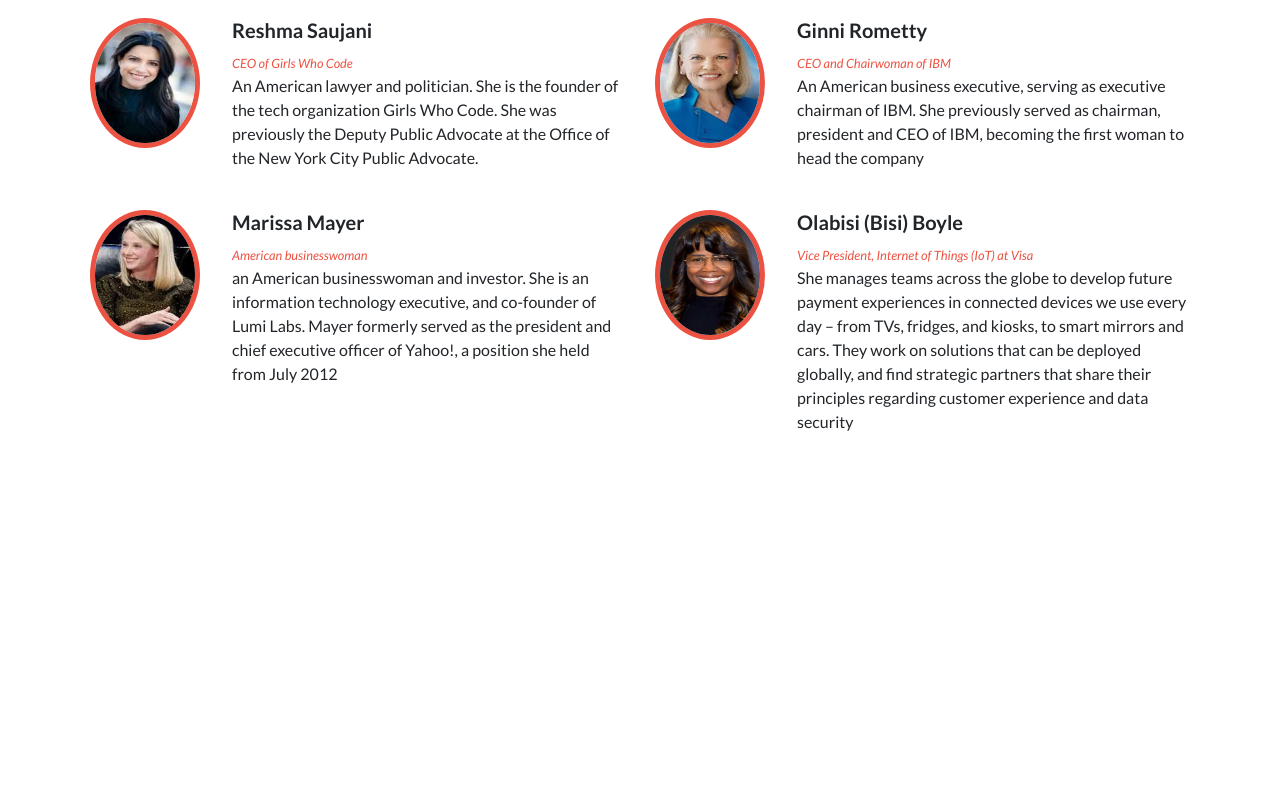
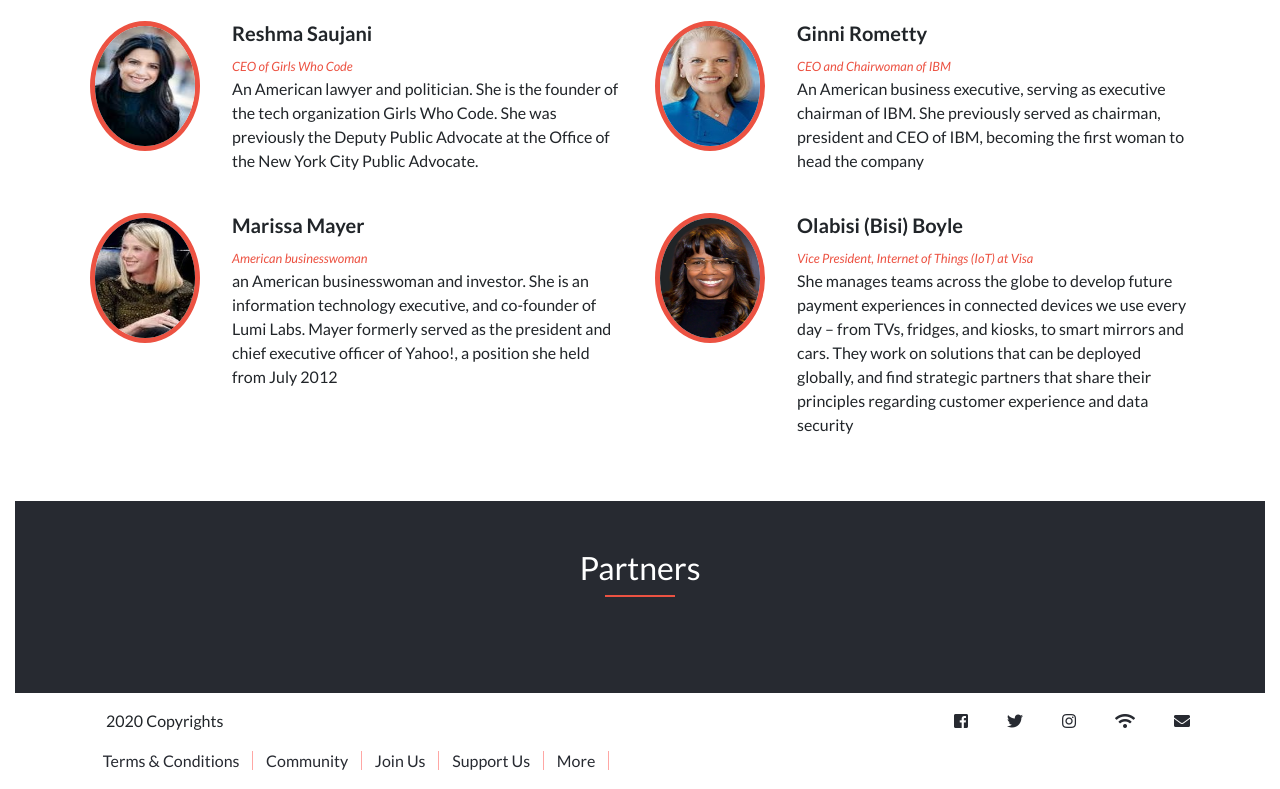
Before and after one commit to Georjane/LEO-Workshop-Website, a website: page index.html in a window 1280 px wide. Shown: the part 1605-2394 px from the top of the page. Before the commit the page ends 2055 px from the top, so only its background shows below. Drawn offline with nearby package versions, Linux system fonts and the light colour scheme; files whose address does not match are found by name.

Commit message:
Added footer element with stlying

```diff
--- a/index.html
+++ b/index.html
@@ -129,8 +129,33 @@
                 </div>
             </div>
             </div>
-        </section>
+      </section>
 
-   </div>
+      <aside class="mt-5 py-5">
+        <h2 class="text-center text-white">Partners</h2>
+        <div class="redline"></div>
+      </aside>
+
+      <footer>
+        <div class="maxwidth mx-auto">
+              <div class="d-flex footericons justify-content-between py-3">
+                <span class="w-75 pl-3">2020 Copyrights</span>
+                <a href="#"><i class="fab fa-facebook-square"></i></a>
+                <a href="#"><i class="fab fa-twitter"></i></a>
+                <a href="#"><i class="fab fa-instagram"></i></a>
+                <a href="#"><i class="fas fa-wifi"></i></a>
+                <a href="#"><i class="fas fa-envelope"></i></a>
+              </div>
+              <ul class="d-inline-flex footerlinks justify-content-between">
+                    <li><a href="#">Terms & Conditions</a></li>
+                    <li><a href="#">Community</a></li>
+                    <li><a href="#">Join Us</a></li>
+                    <li><a href="#">Support Us</a></li>
+                    <li><a href="#">More</a></li>
+              </ul>
+          </div>
+        </footer>
+
+    </div>
 </body>
 </html>
--- /dev/null
+++ b/sass/_aside.scss
@@ -0,0 +1,3 @@
+aside {
+    background-color: $dark;
+}
--- /dev/null
+++ b/sass/_footer.scss
@@ -0,0 +1,33 @@
+footer {
+    div {
+        width: 100%;
+
+        @media screen and (max-width: 767px) {
+            width: 95%;
+            font-size: small;
+        }
+    }
+    img {
+        height: 100px;
+    }
+
+    .footericons a {
+        color: $dark;
+    }
+
+    .footerlinks {
+
+        list-style-type: none;
+
+        a {
+            color: $dark;
+            text-decoration: none;
+            padding: 0 1vw;
+            border-right: rgba(255, 8, 0, 0.356) solid 1px;
+        }
+    }
+
+    a:hover {
+        color: $red;
+    }
+}
--- a/sass/_navbar.scss
+++ b/sass/_navbar.scss
@@ -1,5 +1,6 @@
 .navdiv {
     background-color: white;
+    border-bottom: $red 3px solid;
 }
 
 nav {
--- a/sass/main.scss
+++ b/sass/main.scss
@@ -4,6 +4,8 @@
 @import "header";
 @import "section1";
 @import "section2";
+@import "aside";
+@import "footer";
 
 body {
   font-family: 'Lato', sans-serif;
```
Also changed, not shown: images/microverse.png (added), images/womenintech.png (added), styles/main.css.
